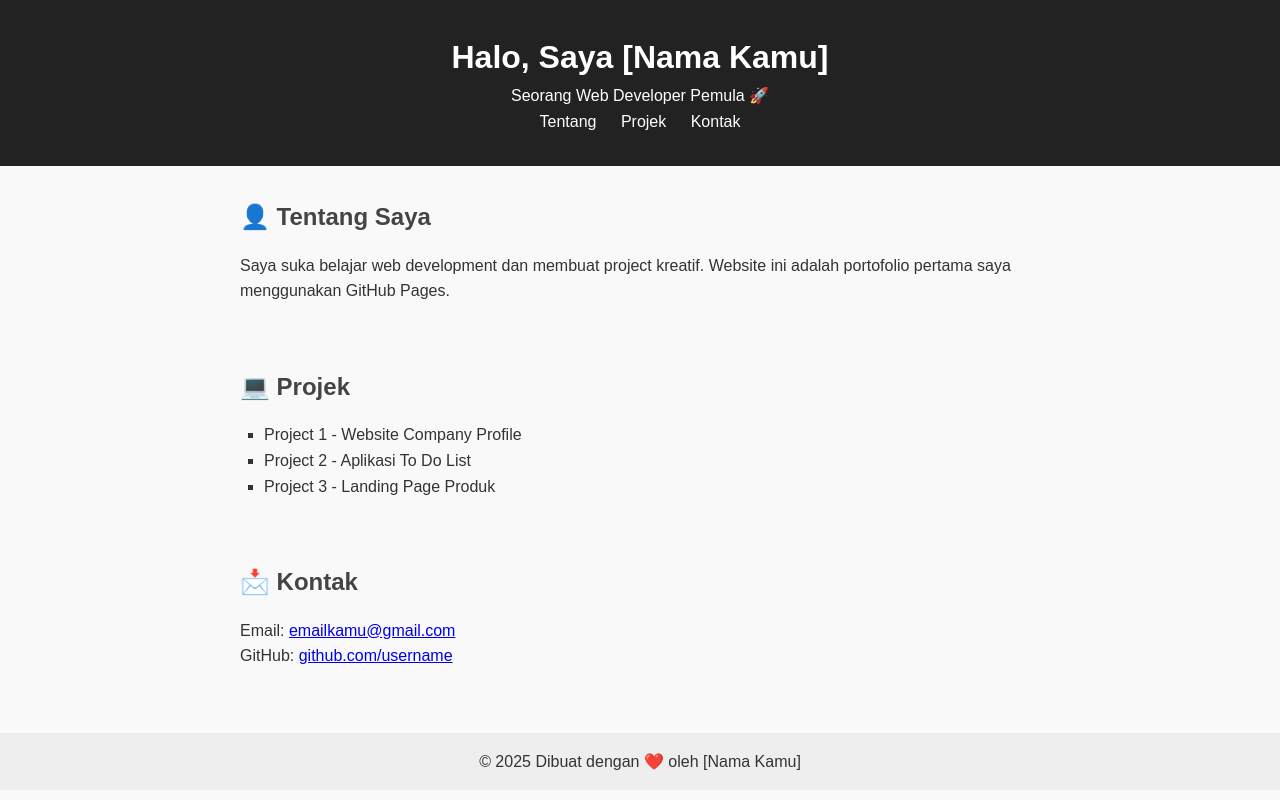
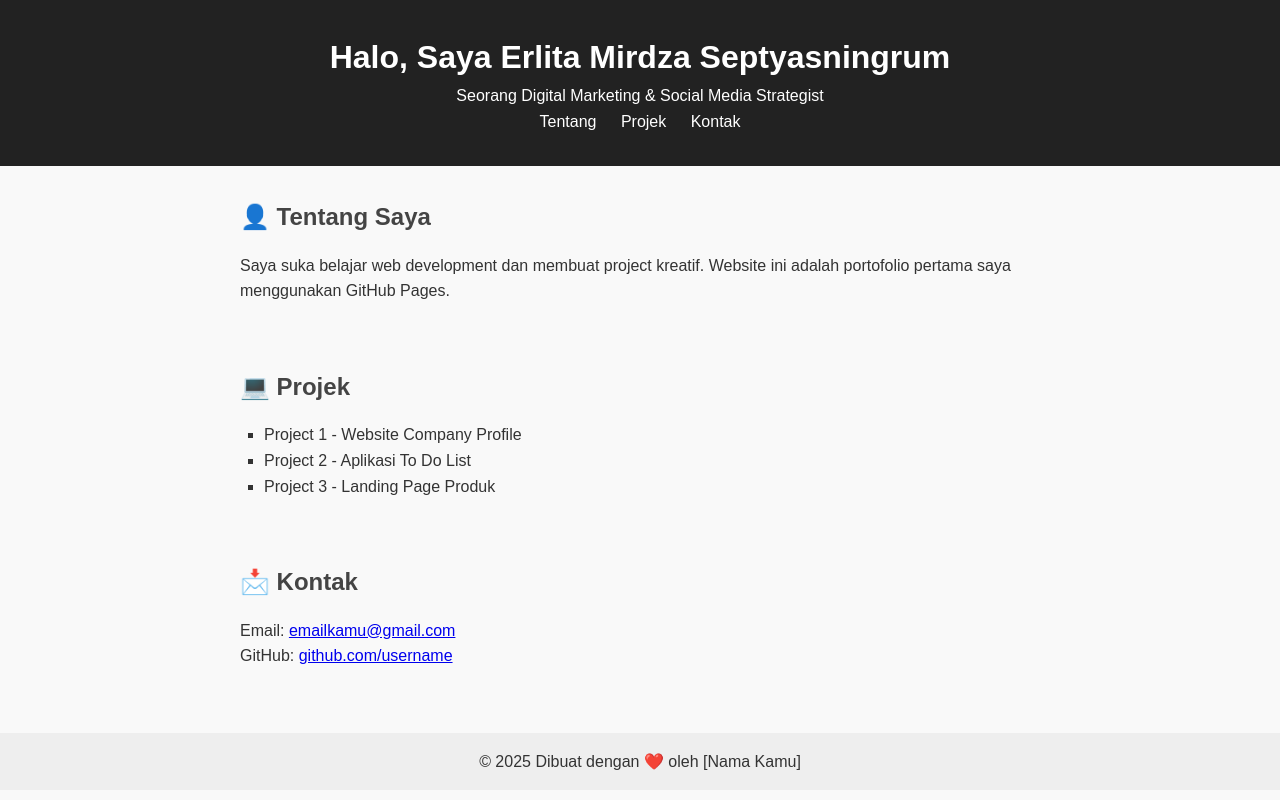
Before and after one commit to erlitamirdzaseptyasningrum/Portofolio, a plain HTML site: page index.html in a window 1280 px wide. Drawn offline with Linux system fonts and the light colour scheme.

Commit message:
Update isi index.html

```diff
--- a/index.html
+++ b/index.html
@@ -8,8 +8,8 @@
 </head>
 <body>
   <header>
-    <h1>Halo, Saya [Nama Kamu]</h1>
-    <p>Seorang Web Developer Pemula 🚀</p>
+    <h1>Halo, Saya Erlita Mirdza Septyasningrum</h1>
+    <p>Seorang Digital Marketing & Social Media Strategist </p>
     <nav>
       <a href="#about">Tentang</a>
       <a href="#projects">Projek</a>
```
